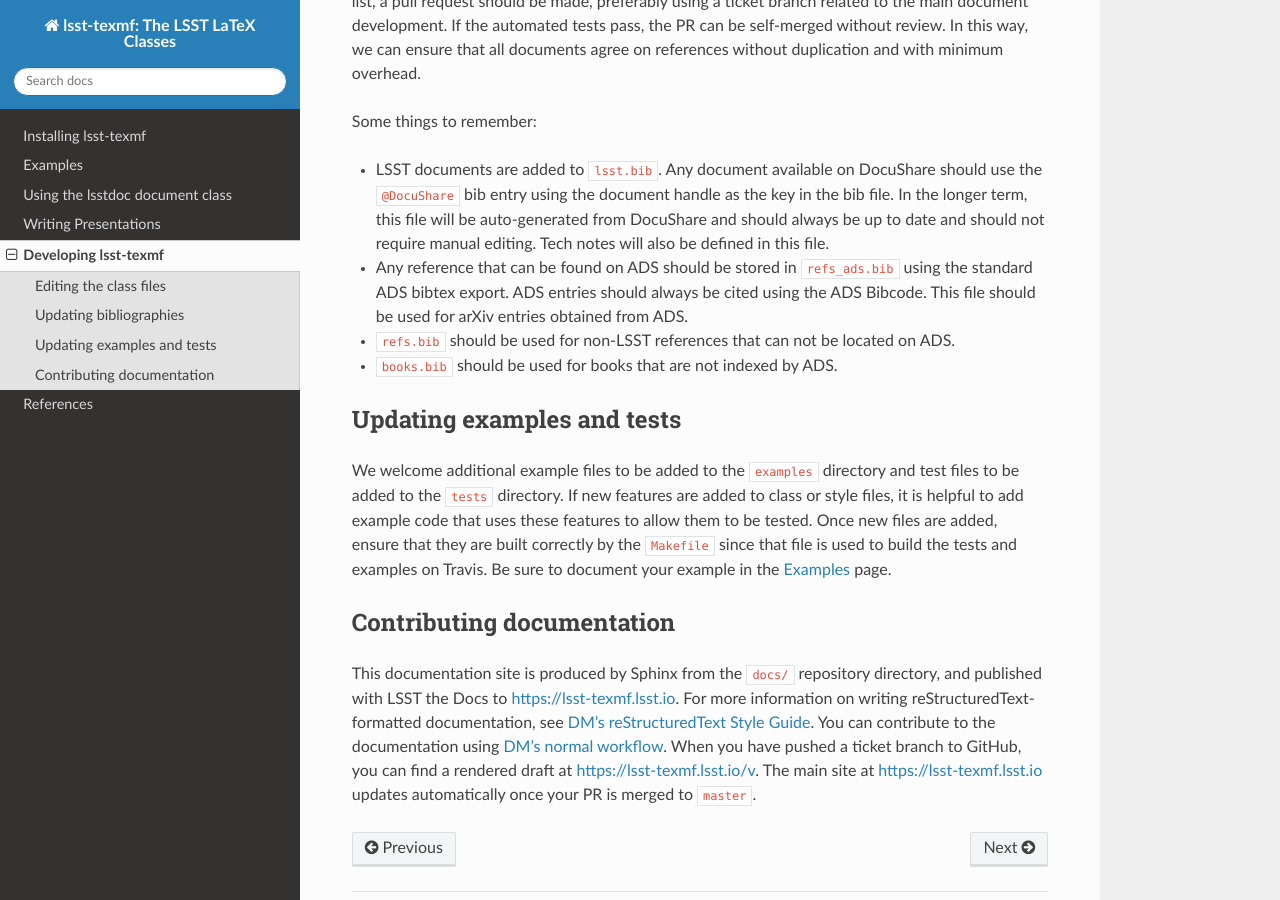
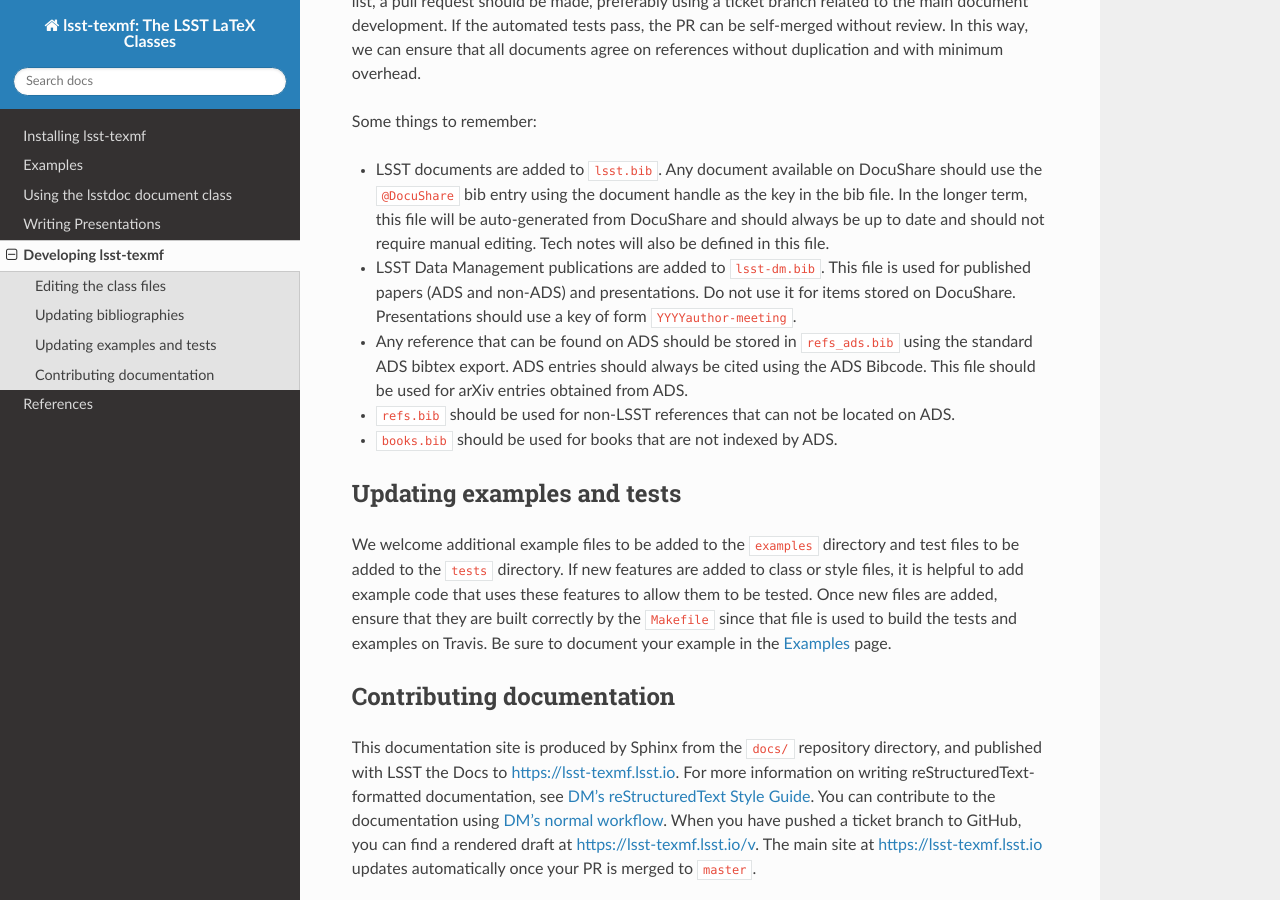
Before and after one commit to lsst/lsst-texmf, a Sphinx documentation site: the page built from docs/developer.rst, in a window 1280 px wide and 900 px high, scrolled down 550 px. Built offline with Sphinx 7.4.7 and the Read the Docs theme 2.0.0, drawn with Linux system fonts in a browser that asks for light colours; pages that are not in the unit, such as notebooks, are missing from menus; the version number could not be read and is left out.

Commit message:
Mention lsst-dm

```diff
--- a/docs/developer.rst
+++ b/docs/developer.rst
@@ -32,6 +32,10 @@ Some things to remember:
   Any document available on DocuShare should use the ``@DocuShare`` bib entry using the document handle as the key in the bib file.
   In the longer term, this file will be auto-generated from DocuShare and should always be up to date and should not require manual editing.
   Tech notes will also be defined in this file.
+* LSST Data Management publications are added to :file:`lsst-dm.bib`.
+  This file is used for published papers (ADS and non-ADS) and presentations.
+  Do not use it for items stored on DocuShare.
+  Presentations should use a key of form ``YYYYauthor-meeting``.
 * Any reference that can be found on ADS should be stored in :file:`refs_ads.bib` using the standard ADS bibtex export.
   ADS entries should always be cited using the ADS Bibcode.
   This file should be used for arXiv entries obtained from ADS.
```
